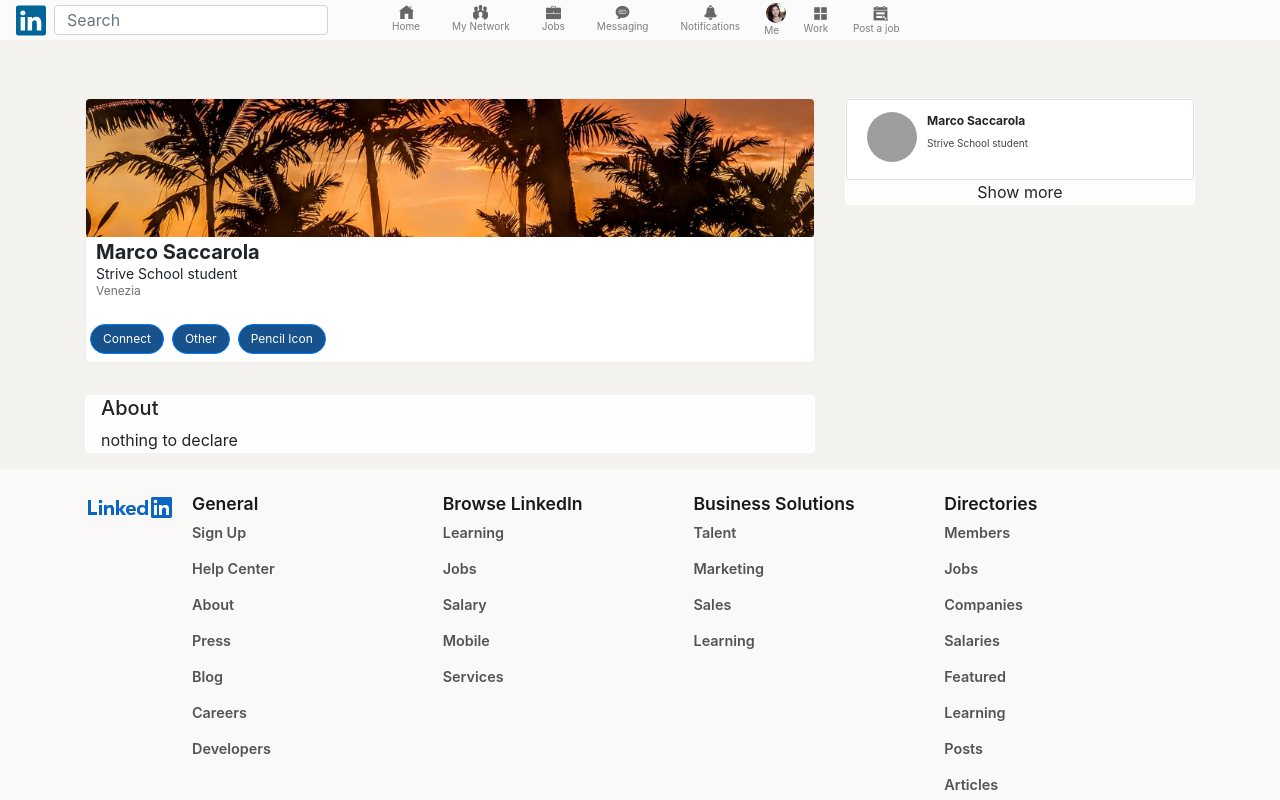
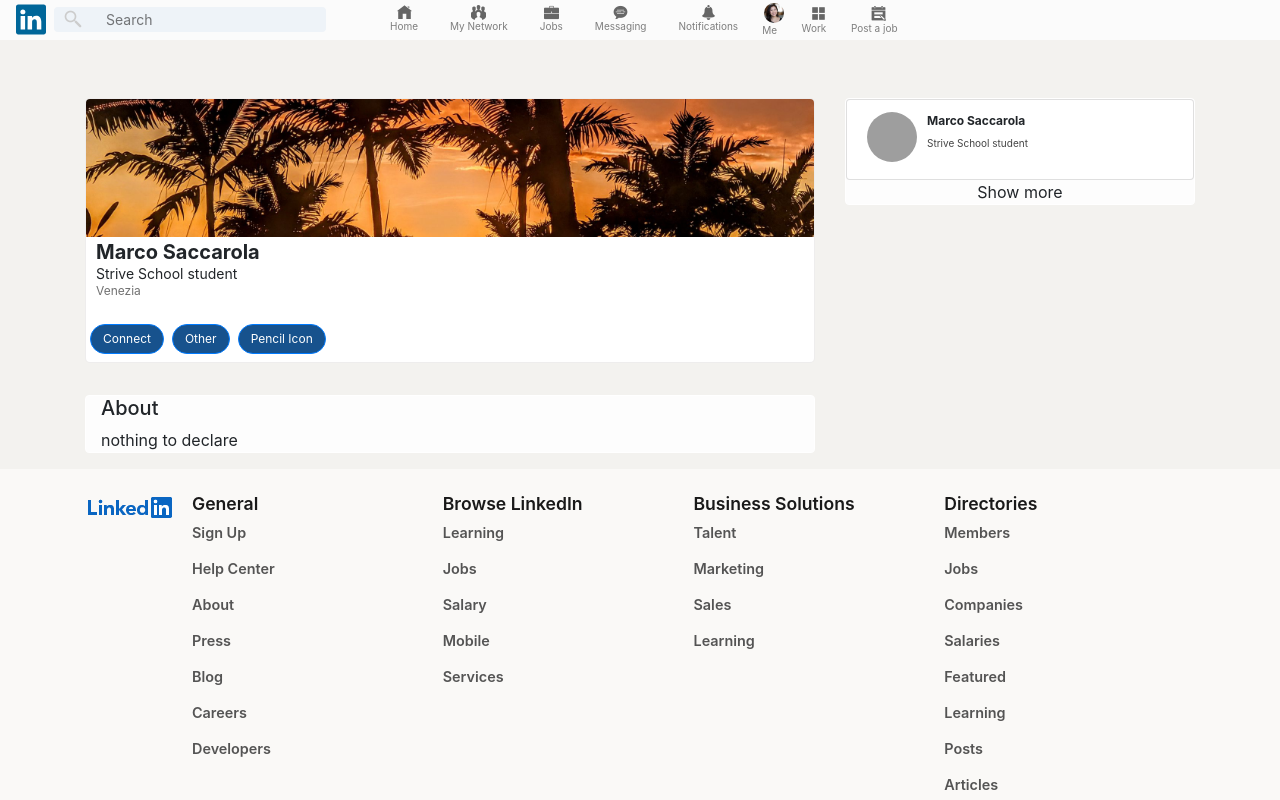
Before and after one commit to marcosaccarola/Strive-Linkedin-playground, a React (Create React App) app: page / in a window 1280 px wide. Shown: the top 800 px of the page. Built offline with nearby package versions, Linux system fonts and the light colour scheme; no server answers; grey boxes are pictures that could not be loaded.

Commit message:
style updates

```diff
--- a/src/components/NavbarLinkedin.css
+++ b/src/components/NavbarLinkedin.css
@@ -10,9 +10,9 @@
     z-index: 100;
     justify-content: center !important;
 }
-/* .navbar svg {
-    margin-left: 650px;
-} */
+.navbar svg {
+    margin-top: -2px;
+}
 
 .userDropdown {
     display: flex;
@@ -58,3 +58,44 @@ a::after{
 .navbar-light .navbar-nav .userDropdown .nav-link{
     font-size: 10px;
 }
+
+.searchBar {
+    max-height: 100px;
+    height: 25px;
+    border:transparent;
+    background-color: #EEF3F8;
+    margin-top: -2px;
+}
+.collapsed{
+    height: 30px;
+    width: 30px;
+    margin-top: -6px;
+}
+.collapsed .navbar-toggler-icon {
+    height: 30px;
+    width: 30px;
+    margin-top: -6px;
+    margin-left: -13px;
+}
+.searchBar::placeholder{
+    color: #5f6163de;
+    font-size: 14px;
+    padding: 0 8px 0 40px;
+}
+.searchBar:focus{
+   width: 300px;
+   border-color: rgb(161, 160, 160);
+}
+.searchForm img{
+    position: absolute;
+    left: 63px;
+    top: 9px;
+}
+.searchForm{
+    left: 63px;
+    top: 4px;
+}
+.searchForm img:hover{
+    visibility: hidden;
+    height: 50px;
+}
--- a/src/components/NavbarLinkedin.jsx
+++ b/src/components/NavbarLinkedin.jsx
@@ -15,6 +15,7 @@ import messages from "../assets/messages.jpg";
 import bell from "../assets/bell.jpg";
 import square from "../assets/square.jpg";
 import post from "../assets/post.png";
+import search from "../assets/search.png";
 import "./NavbarLinkedin.css";
 
 const NavbarLinkedin = () => {
@@ -39,12 +40,12 @@ const NavbarLinkedin = () => {
             />
           </g>
         </svg>
-        <Form className="d-flex">
+        <Form className="d-flex searchForm">
+          <img src={search} class/>
           <FormControl
-            style={{ height: 30 }}
             type="search"
             placeholder="Search"
-            className="ml-2 mr-5"
+            className="ml-2 mr-5 searchBar"
             aria-label="Search"
           />
         </Form>
@@ -52,8 +53,7 @@ const NavbarLinkedin = () => {
         <Navbar.Toggle aria-controls="navbarScroll" />
         <Navbar.Collapse id="navbarScroll">
           <Nav
-            className=" my-2 my-lg-0"
-            style={{ maxHeight: "100px" }}
+            className="my-lg-0"
             navbarScroll
           >
              <div className="iconsWrapper mx-2">
```
Also changed, not shown: src/assets/search.png (added).
